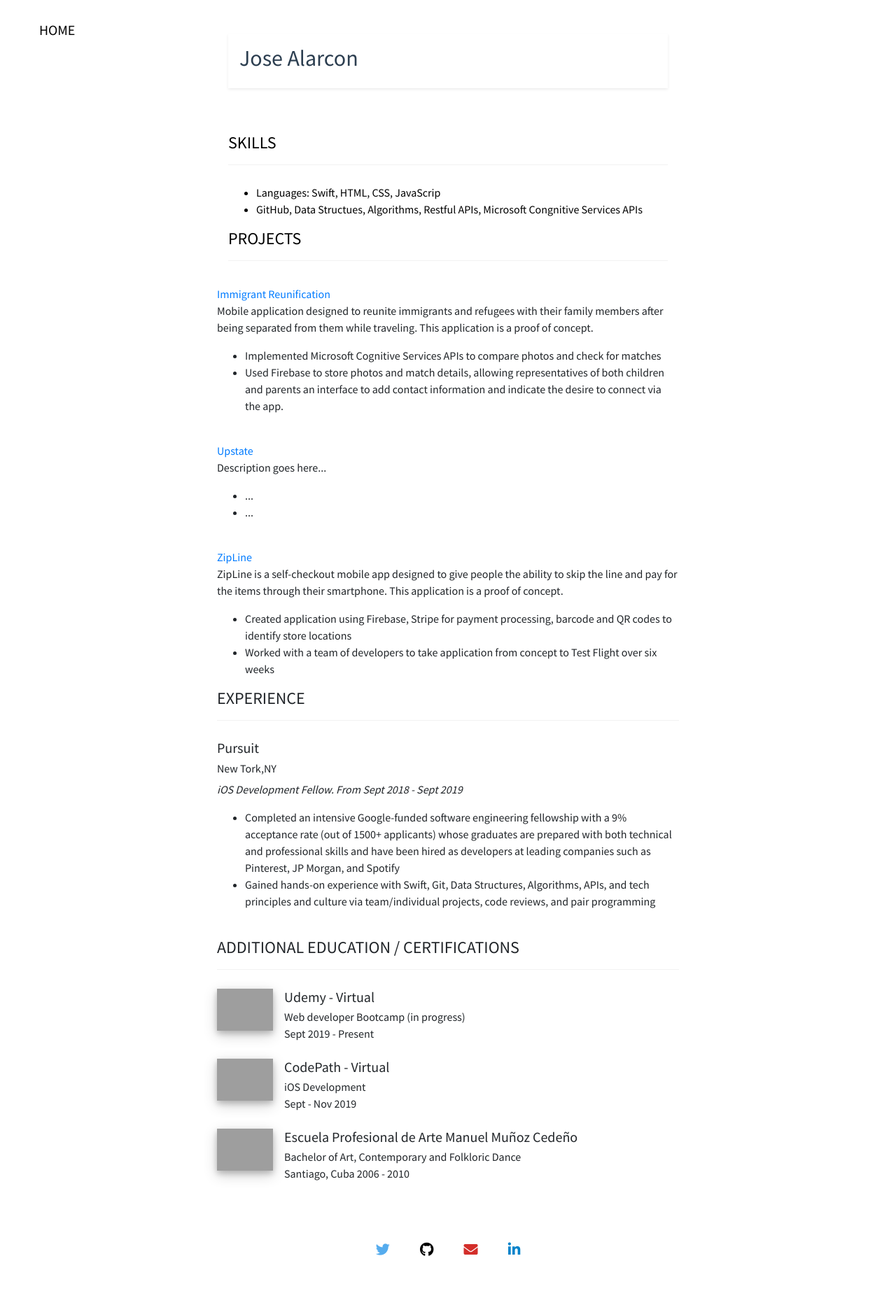
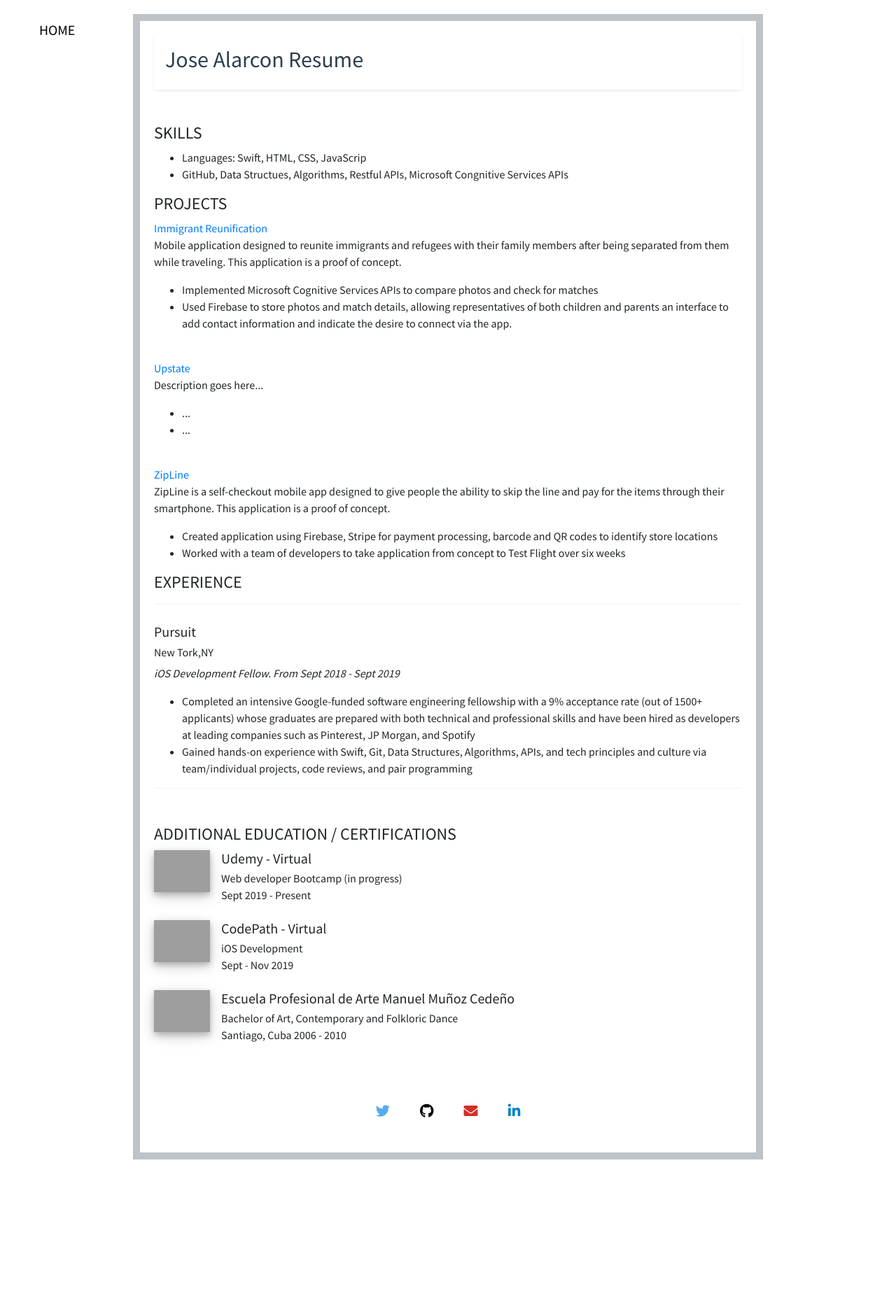
Before and after one commit to josealarconchacon/jose-profile-webpage, a PHP site: page /resume.html in a window 1280 px wide. Shown: the whole page at 70% size. After the commit the page ends 1657 px from the top, so only its background shows below. Run offline with PHP 8.4, Linux system fonts and the light colour scheme; some libraries are stand-ins or nearby versions; grey boxes are pictures that could not be loaded.

Commit message:
updating resume template

```diff
--- a/resume.css
+++ b/resume.css
@@ -1,8 +1,9 @@
 body {
 	padding: 20px;
-	max-width:  700px;
+	max-width:  900px;
 	width: 80%;
 	margin: 20px auto;
+  border: 10px solid #bdc3c7;
   font-family: Source Sans Pro;
 }
 
@@ -58,9 +59,10 @@ h2 {
 	font-size: 2.0rem;
 }
 
-.shadow-lg {
+/*.shadow-lg {
   background-color: white;
-}
+}*/
+
 
 hr {
 	height: 12px;
@@ -72,17 +74,6 @@ hr {
  .shadow-lg  {
 	text-align: center;
 	margin-top: 10%;
-}
-
-#circle {
-  background: #FFFFFF;
-  border-radius: 50%;
-  width:50px;
-  height: 50px;
-  display: flex;
-  justify-content: center;
-  align-items: center;
-  box-shadow: 0 4px 4px 0 rgba(0, 0, 0, 0.2), 0 6px 20px 0 rgba(0, 0, 0, 0.19);
 }
 
 .list-unstyled .mr-3 {
--- a/resume.html
+++ b/resume.html
@@ -8,31 +8,26 @@
 	<link rel="stylesheet" href="https://use.fontawesome.com/releases/v5.3.1/css/all.css" integrity="sha384-mzrmE5qonljUremFsqc01SB46JvROS7bZs3IO2EmfFsd15uHvIt+Y8vEf7N7fWAU" crossorigin="anonymous">
   <link href="https://fonts.googleapis.com/css?family=Source+Sans+Pro:400,700&display=swap" rel="stylesheet">
 	<link rel="stylesheet" type="text/css" href="resume.css">
+</head>
 
-
+<body>
     <div class="home">
       <div class="label"><a class="nav-item nav-link" href="index.html">Home</a></div>
-      <div class="item"><a class="nav-item nav-link" href="Jose Alarcon Chacon Resume copy.pdf" download>Download</div>
+      <!-- <div class="item"><a class="nav-item nav-link" href="Jose Alarcon Chacon Resume copy.pdf" download>Download</div> -->
   </div>
-</head>
+  <div class="shadow-sm p-3 mb-5">
+       <h2>Jose Alarcon Resume</h2>
+  </div>
 
-
-
-<body>
-  <div class="shadow-sm p-3 mb-5">
-       <h2>Jose Alarcon</h2>
-  </div>
 
   <div class="post">
     <h4>SKILLS</h4>
-    <hr>
       <ul>
         <li>Languages: Swift, HTML, CSS, JavaScrip</li>
         <li>GitHub, Data Structues, Algorithms, Restful APIs, Microsoft Congnitive Services APIs</li>
       </ul>
 
     <h4>PROJECTS</h4>
-    <hr>
         <a href="https://github.com/josealarconchacon/Image-Recognition">Immigrant Reunification</a>
       <p>Mobile application designed to reunite immigrants and refugees with their family members after being separated from them while traveling. This application is a proof of concept.</p>
       <ul>
@@ -65,12 +60,12 @@
         <li>Completed an intensive Google-funded software engineering fellowship with a 9% acceptance rate (out of 1500+ applicants) whose graduates are prepared with both technical and professional skills and have been hired as developers at leading companies such as Pinterest, JP Morgan, and Spotify</li>
         <li>Gained hands-on experience with Swift, Git, Data Structures, Algorithms, APIs, and tech principles and culture via team/individual projects, code reviews, and pair programming</li>
       </ul>
+      <hr>
+</div>
 
+<div>
 <br>
 <h4>ADDITIONAL EDUCATION / CERTIFICATIONS</h4>
-      <hr>
-
-
 <ul class="list-unstyled">
   <li class="media">
     <img class="mr-3" src="https://i.udemycdn.com/course/240x135/625204_436a_2.jpg" alt="Generic placeholder image">
```
Lines whose indentation alone changed are shown as unchanged.
